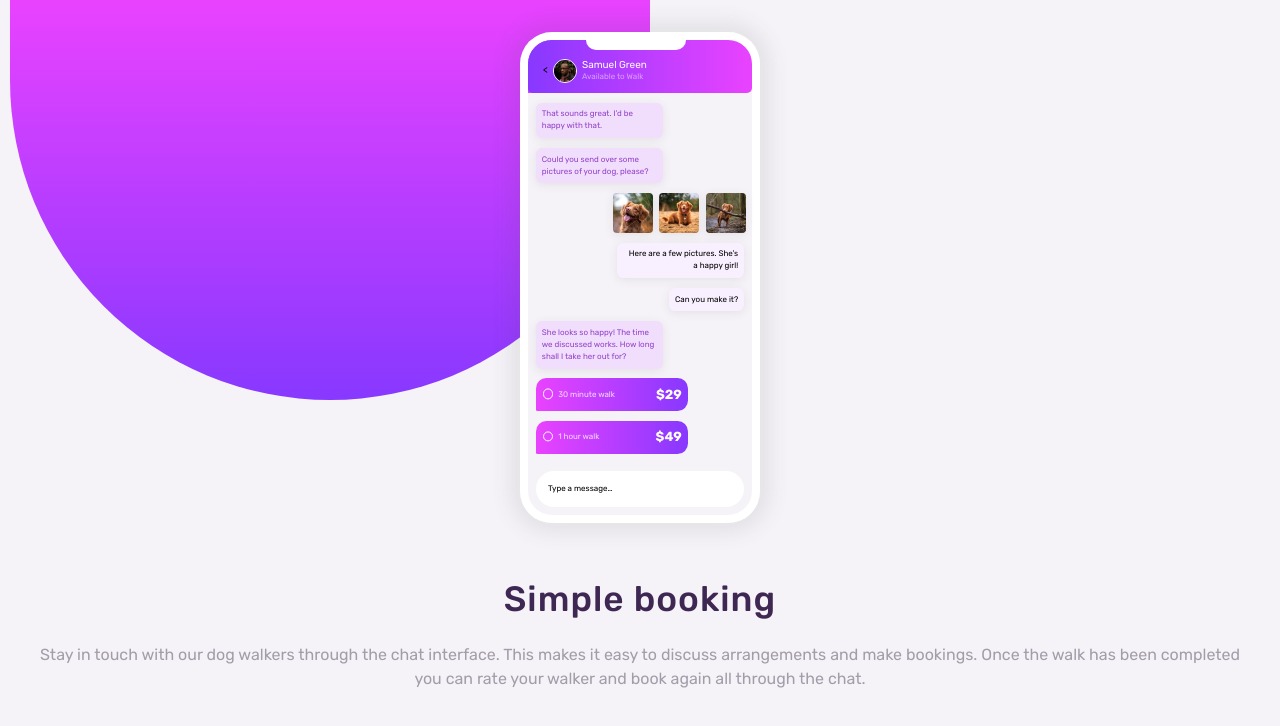
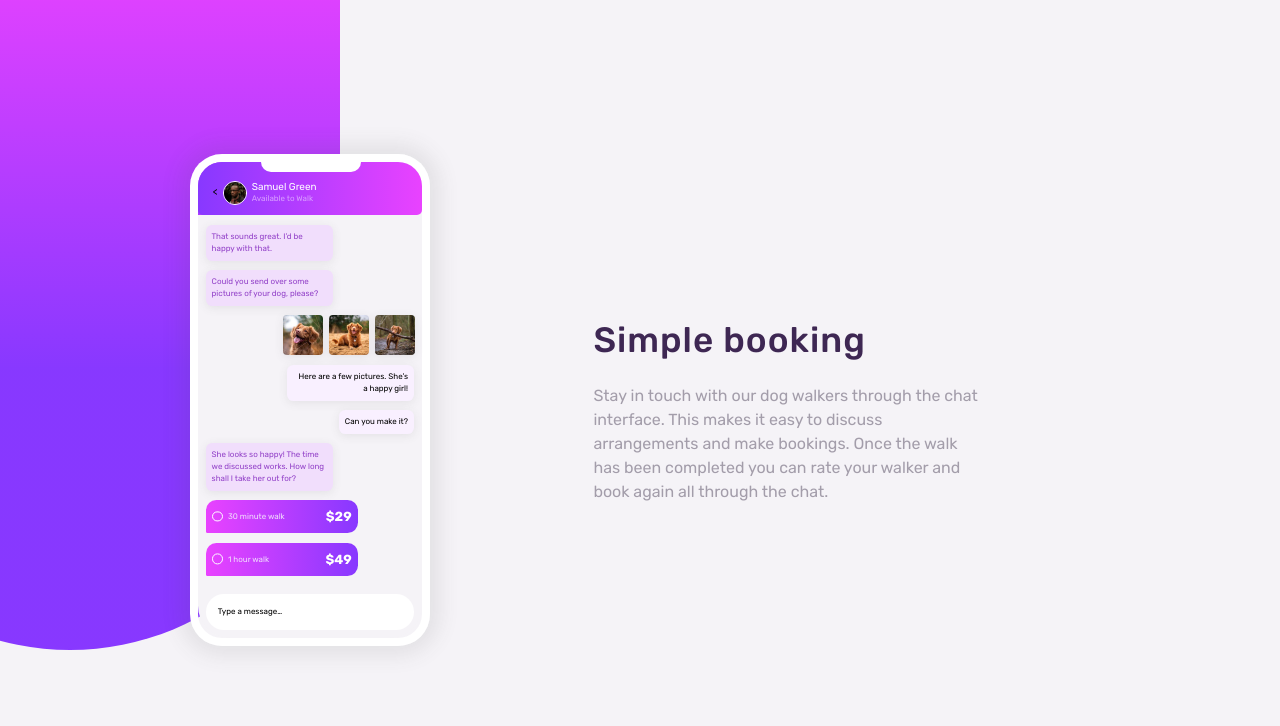
Before and after one commit to AntCasson/chat-app-css, a plain HTML site: page index.html in a window 1280 px wide. Drawn offline with Linux system fonts and the light colour scheme.

Commit message:
added responsiveness to wrapper grid

```diff
--- a/style.css
+++ b/style.css
@@ -117,7 +117,7 @@ select {
   background-image: linear-gradient(to right, var(--purple), var(--pink));
 }
 
-/* typography */
+/* typography /layout */
 
 .phone__nav--title {
   color: var(--white);
@@ -127,6 +127,8 @@ select {
 }
 
 .section__text {
+  max-width: 45ch;
+  padding-inline: 2em;
   text-align: center;
   color: var(--main-heading);
 }
@@ -139,7 +141,7 @@ select {
 }
 
 .section__main-text {
-  padding-inline: 2em;
+  /* padding-inline: 2em; */
   color: var(--clr-text-body);
 }
 
@@ -156,7 +158,7 @@ select {
 /* css phone screen */
 
 .phone__wrapper {
-  margin-block: 2em;
+  margin-block: 3em;
   padding: 0.5em;
   width: 15rem;
   border-radius: 2rem;
@@ -168,14 +170,38 @@ select {
 .wrapper::before {
   content: "";
   position: absolute;
-  inset: 0 -50px 50% 10px;
-  height: 50%;
-  width: 50%;
+  inset: -270px 0 0 -220px;
+  height: 700px;
+
+  max-width: 400px;
   border-radius: 0 0 50vh 50vh;
-  background-image: linear-gradient(to top, var(--purple), var(--pink));
+  background-image: linear-gradient(to top, var(--purple) 40%, var(--pink));
   z-index: 0;
 }
 
+@media (min-width: 700px) {
+  .wrapper {
+    min-height: 100vh;
+    grid-template-columns: 300px 65ch;
+    place-content: center;
+  }
+
+  .wrapper::before {
+    content: "";
+    position: absolute;
+    inset: -50px 0 0 -200px;
+    height: 700px;
+    max-width: 540px;
+    border-radius: 0 0 50vh 50vh;
+    background-image: linear-gradient(to top, var(--purple) 40%, var(--pink));
+    z-index: 1;
+  }
+
+  .section__text {
+    text-align: left;
+    z-index: 2;
+  }
+}
 .phone__nav {
   position: relative;
   display: flex;
@@ -205,7 +231,7 @@ select {
 .phone__nav::before {
   content: "";
   position: absolute;
-  inset: 0 0 0 26%;
+  inset: 0 0 0 28%;
   height: 10px;
   width: 100px;
   background-color: var(--white);
```
